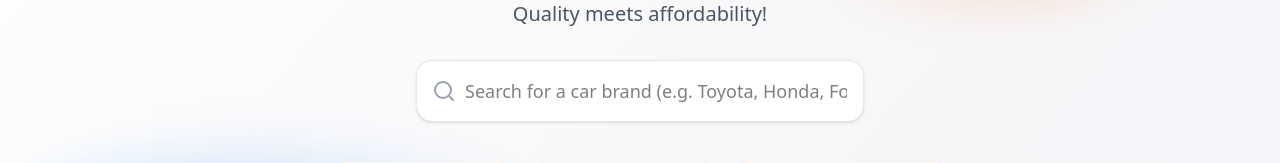
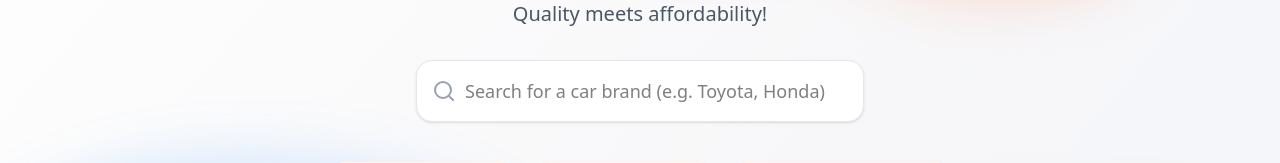
Before and after one commit to Birdabo404/BNB-CarRentalSys, a React (Vite) app in the folder frontend/: page / in a window 1280 px wide. Shown: the part 338-501 px from the top of the page. Built offline with nearby package versions, Linux system fonts and the light colour scheme.

Commit message:
Enhance Home.jsx with improved layout and styling.

```diff
--- a/frontend/src/Pages/Home.jsx
+++ b/frontend/src/Pages/Home.jsx
@@ -165,8 +165,8 @@ const Home = () => {
                 onChange={e => setSearch(e.target.value)}
                 onFocus={() => setSearchFocus(true)}
                 onBlur={() => setTimeout(() => setSearchFocus(false), 120)}
-                placeholder="Search for a car brand (e.g. Toyota, Honda, Ford…)"
-                className="w-full py-4 pl-12 pr-4 rounded-2xl border border-gray-200 bg-white shadow focus:outline-none focus:ring-2 focus:ring-[#FF6B35] text-lg transition"
+                placeholder="Search for a car brand (e.g. Toyota, Honda)"
+                className="w-full py-4 pl-12 pr-4 rounded-2xl border border-gray-200 bg-white shadow focus:outline-none focus:ring-2 focus:ring-[#FF6B35] text-lg transition duration-900"
               />
               <Search className="absolute left-4 top-1/2 -translate-y-1/2 text-gray-400 w-6 h-6" />
             </div>
```
